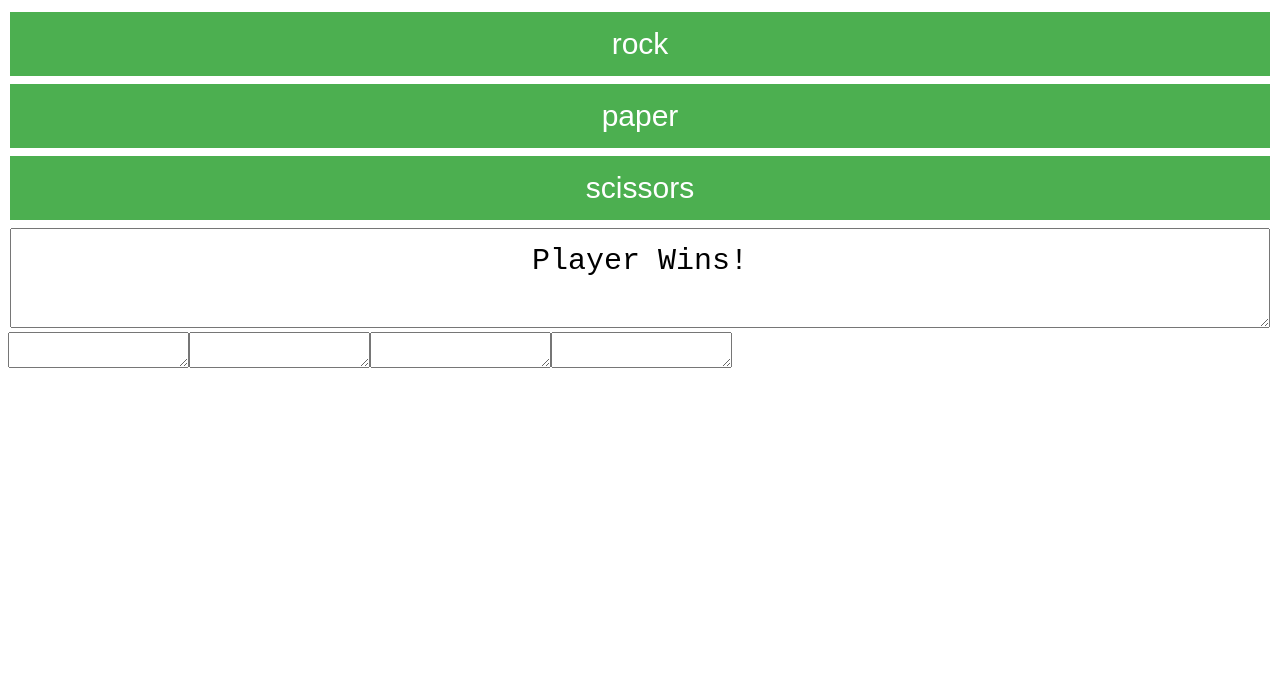
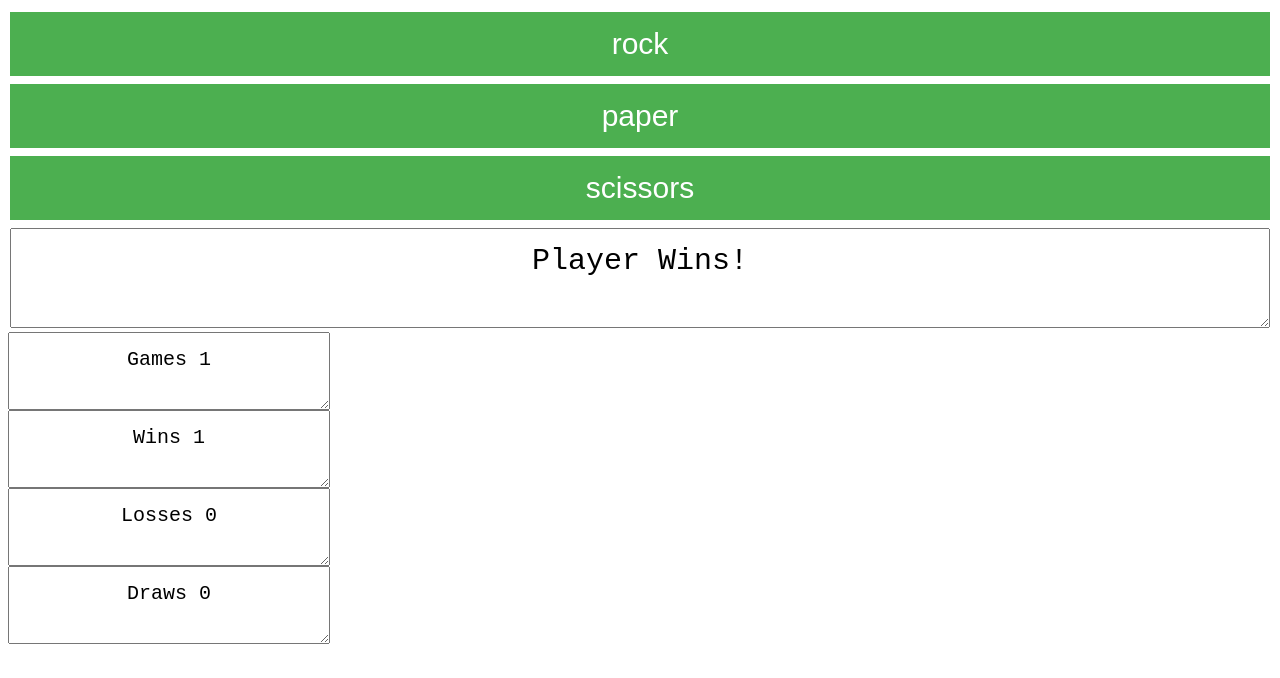
Before and after one commit to SilviaEPopescu/Hackathon_Rock-Paper-Scissors, a plain HTML site: page index.html in a window 1280 px wide. Both pictures are taken after a click on the button "rock". Drawn offline with Linux system fonts and the light colour scheme.

Commit message:
Task8completed

```diff
--- a/index.html
+++ b/index.html
@@ -13,10 +13,10 @@
 
     </div>
     <div id="scores">
-    <textarea id="games" ></textarea>
-       <textarea id="wins" ></textarea>
-       <textarea id="losses" ></textarea>
-       <textarea id="draw" ></textarea>
+       <textarea class="scores" id="games" ></textarea>
+       <textarea class="scores" id="wins" ></textarea>
+       <textarea class="scores" id="losses" ></textarea>
+       <textarea class="scores" id="draws" ></textarea>
 
 
     </div>
--- a/main.js
+++ b/main.js
@@ -121,10 +121,14 @@ function getResult(result) {
 }
 
 function outputResults(){
-    console.log(`Games ${games}`)
-    console.log(`Wins ${wins}`)
-    console.log(`Losses ${losses}`)
-    console.log(`Draws ${draws}`)
+    // console.log(`Games ${games}`)
+    // console.log(`Wins ${wins}`)
+    // console.log(`Losses ${losses}`)
+    // console.log(`Draws ${draws}`)
+    games1.innerHTML = `Games ${games}`;
+    wins1.innerHTML = `Wins ${wins}`;
+    losses1.innerHTML = `Losses ${losses}`;
+    draws1.innerHTML = `Draws ${draws}`;
 }
 
 //Task5
@@ -139,6 +143,12 @@ let endGame;
 // } while(endGame)
 
 //task7
+
+let games1 = document.querySelector("#games");
+let wins1 = document.querySelector("#wins");
+let losses1 = document.querySelector("#losses");
+let draws1 = document.querySelector("#draws");
+
 
 let output = document.querySelector("#output");
 let rock = document.querySelector("#rock");
--- a/styles.css
+++ b/styles.css
@@ -22,7 +22,11 @@
     margin: 4px 2px;
 
   }
-  #scores {
+  .scores {
       display: flex;
       flex-direction: row;
+      flex-grow: auto;
+      text-align: center;
+      padding: 15px 32px;
+      font-size: 20px;
   }
```
